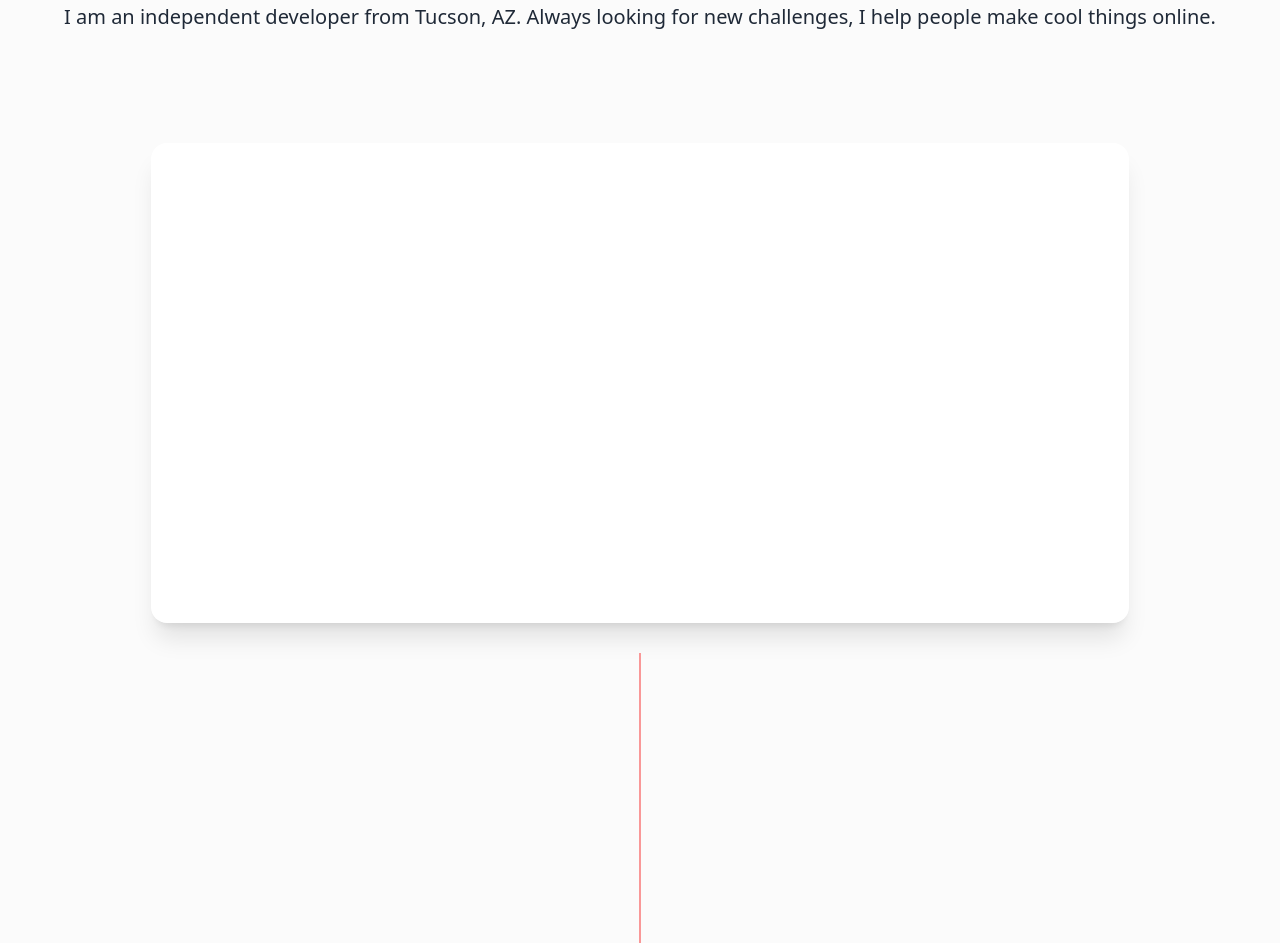
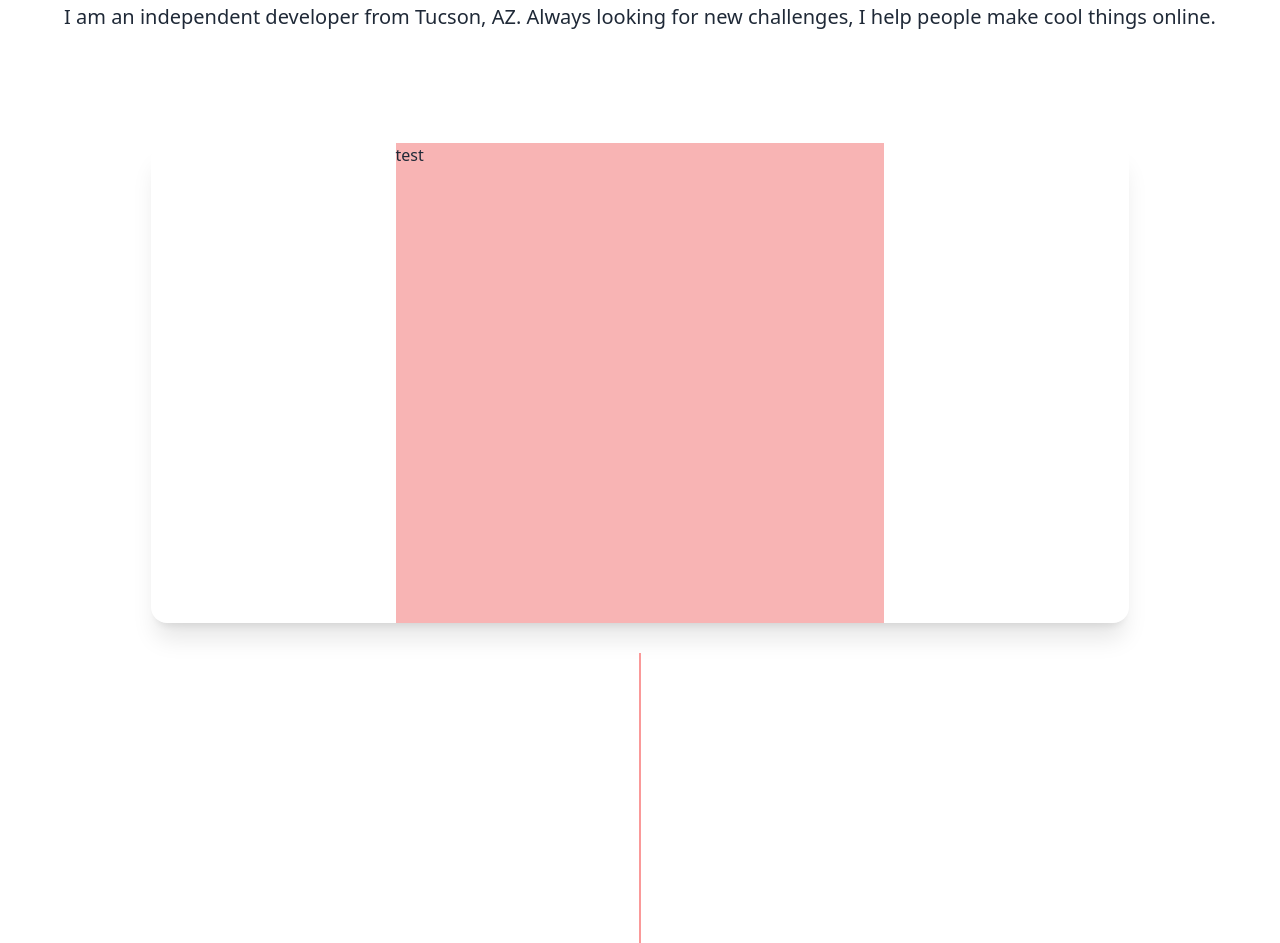
Before and after one commit to patdalcia/portfolio, an Astro site: page / in a window 1280 px wide. Shown: the part 1331-2274 px from the top of the page. Built offline with nearby package versions, Linux system fonts and the light colour scheme; Astro itself is replaced by a stand-in of ours; what tailwindcss-hero-patterns would draw is missing.

Commit message:
updated background

```diff
--- a/src/components/widgets/About.astro
+++ b/src/components/widgets/About.astro
@@ -35,7 +35,10 @@ const {
         {subtitle && <p class="text-xl text-muted mb-6 dark:text-slate-300" set:html={subtitle} />}
     </div>
     <div class="w-11/12 h-3/5 flex justify-center">
-      <div class="card lg:card-side bg-base-100 shadow-xl w-10/12 h-full">
+      <div class="card lg:card-side bg-base-100 shadow-xl w-10/12 h-full flex justify-around items-center">
+        <div class="w-1/2 bg-red-300">
+          test
+        </div>
       </div>
     </div>
 </section>
--- a/src/layouts/Layout.astro
+++ b/src/layouts/Layout.astro
@@ -35,7 +35,7 @@ const { title } = Astro.props;
 	}
 	html {
 		font-family: system-ui, sans-serif;
-		background: #13151a;
+		/* background: #13151a; */
 		min-width: 100%;
 		padding: 0;
 		margin: 0;
@@ -43,7 +43,7 @@ const { title } = Astro.props;
 		scroll-behavior: smooth;
 	}
 	body {
-		background-color: #e5e6e627;
+		/* background-color: #e5e6e627; */
 	}
 	code {
 		font-family:
```
